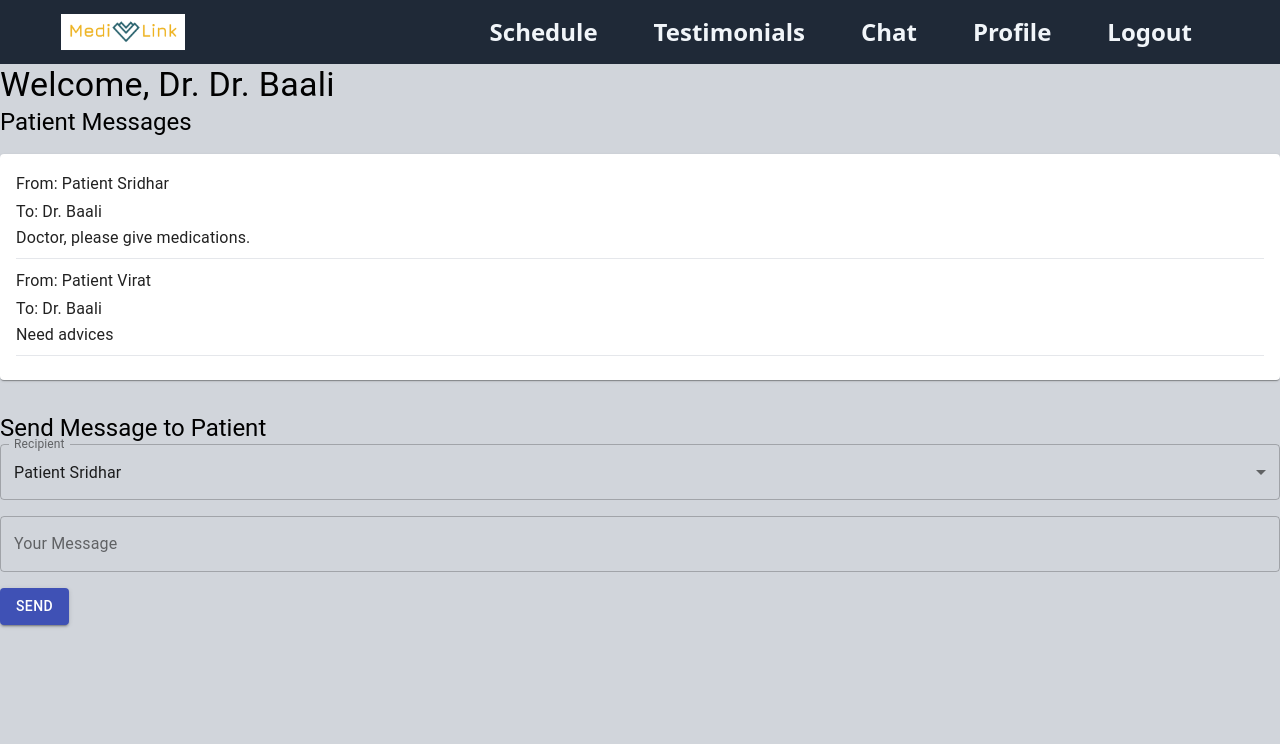
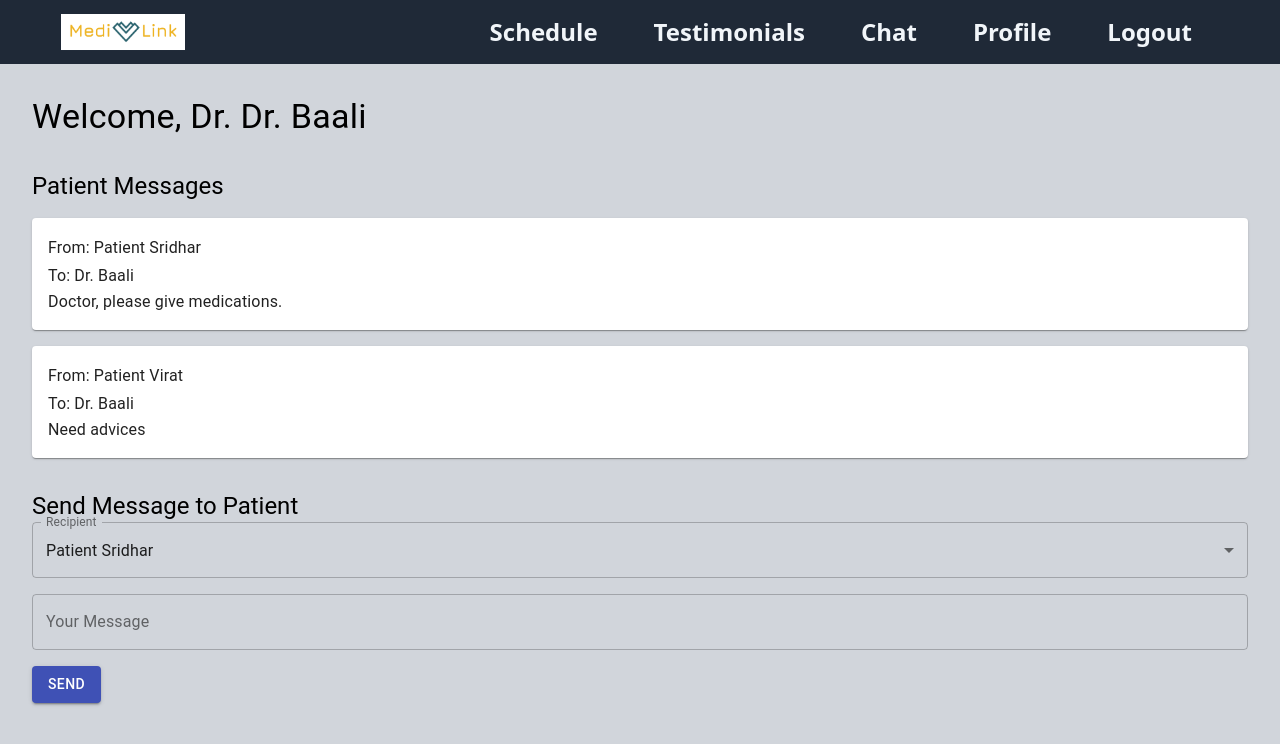
Before and after one commit to pavanpandya/patient-frontend, a Next.js app: page /chatdemo in a window 1280 px wide. Shown: the top 744 px of the page. Built offline with nearby package versions, Linux system fonts and the light colour scheme.

Commit message:
Final Changes

```diff
--- a/src/pages/chatdemo.tsx
+++ b/src/pages/chatdemo.tsx
@@ -1,7 +1,7 @@
 import React, { useState, useEffect } from 'react';
-import { Typography, Paper, TextField, MenuItem, Button } from '@material-ui/core';
+import { Typography, Paper, TextField, MenuItem, Button, makeStyles } from '@material-ui/core';
 import axios from 'axios';
-import Header1 from '@/components/NavBard';
+import Header from '../components/NavBard';
 
 interface Message {
   id: number;
@@ -16,7 +16,22 @@ interface Doctor {
   specialization: string;
 }
 
+const useStyles = makeStyles((theme) => ({
+  root: {
+    padding: theme.spacing(4),
+    '& .MuiTextField-root': {
+      marginBottom: theme.spacing(2),
+    },
+  },
+  messagePaper: {
+    padding: theme.spacing(2),
+    marginTop: theme.spacing(2),
+  },
+}));
+
 const DoctorDashboard: React.FC = () => {
+  const classes = useStyles();
+
   const [messages, setMessages] = useState<Message[]>([
     {
       id: 1,
@@ -62,22 +77,18 @@ const DoctorDashboard: React.FC = () => {
 
   return (
     <main>
-      <Header1 />
-      <div>
+      <Header />
+      <div className={classes.root}>
         <Typography variant="h4">Welcome, Dr. {doctor.name}</Typography>
 
-
-        <Typography variant="h5">Patient Messages</Typography>
-        <Paper style={{ padding: '1rem', marginTop: '1rem' }}>
-          {messages.map(message => (
-            <div key={message.id}>
-              <Typography variant="subtitle1">From: {message.senderName}</Typography>
-              <Typography variant="subtitle1">To: {message.recipientName}</Typography>
-              <Typography variant="body1">{message.message}</Typography>
-              <hr style={{ margin: '0.5rem 0' }} />
-            </div>
-          ))}
-        </Paper>
+        <Typography variant="h5" style={{ marginTop: '2rem' }}>Patient Messages</Typography>
+        {messages.map(message => (
+          <Paper key={message.id} className={classes.messagePaper}>
+            <Typography variant="subtitle1">From: {message.senderName}</Typography>
+            <Typography variant="subtitle1">To: {message.recipientName}</Typography>
+            <Typography variant="body1">{message.message}</Typography>
+          </Paper>
+        ))}
 
         <Typography variant="h5" style={{ marginTop: '2rem' }}>Send Message to Patient</Typography>
         <TextField
@@ -87,7 +98,6 @@ const DoctorDashboard: React.FC = () => {
           fullWidth
           value={recipient}
           onChange={(e) => setRecipient(e.target.value as string)}
-          style={{ marginBottom: '1rem' }}
         >
           {messages.map(message => (
             <MenuItem key={message.senderName} value={message.senderName}>{message.senderName}</MenuItem>
@@ -99,7 +109,6 @@ const DoctorDashboard: React.FC = () => {
           fullWidth
           value={responseMessage}
           onChange={(e) => setResponseMessage(e.target.value)}
-          style={{ marginBottom: '1rem' }}
         />
         <Button variant="contained" color="primary" onClick={() => handleSendMessage(responseMessage)}>Send</Button>
       </div>
--- a/src/pages/index.tsx
+++ b/src/pages/index.tsx
@@ -66,3 +66,4 @@ export default function Home() {
       <Footer />
     </div>
   );
+}
--- a/src/pages/insurance.tsx
+++ b/src/pages/insurance.tsx
@@ -29,18 +29,18 @@ const InsuranceProviderSearchPage: React.FC = () => {
     // Simulated search results
     const results = [
       {
-        companyName: 'Company A',
-        planName: 'Plan 1',
-        planDescription: 'This is Plan 1 description.',
+        companyName: 'Blue Cross Blue Shield',
+        planName: 'Standard Plan',
+        planDescription: 'This is basic plan.',
         dentalIncluded: true,
         visionIncluded: false,
         medicalIncluded: true,
         price: '$100',
       },
       {
-        companyName: 'Company B',
-        planName: 'Plan 2',
-        planDescription: 'This is Plan 2 description.',
+        companyName: 'United Healthcare',
+        planName: 'Standard Plan',
+        planDescription: 'This is basic plan.',
         dentalIncluded: false,
         visionIncluded: true,
         medicalIncluded: false,
--- a/src/pages/search.tsx
+++ b/src/pages/search.tsx
@@ -31,8 +31,8 @@ const DoctorSearchPage: React.FC = () => {
       firstName: 'John',
       lastName: 'Doe',
       ratings: 4.5,
-      hospital: 'Hospital A',
-      hospitalAddress: 'Address of Hospital A',
+      hospital: 'IU Health',
+      hospitalAddress: 'Bloomington, IN, USA',
       speciality: 'Cardiology',
       covidCareSupport: true,
       schedule: {
@@ -45,8 +45,8 @@ const DoctorSearchPage: React.FC = () => {
       firstName: 'Jane',
       lastName: 'Smith',
       ratings: 4.2,
-      hospital: 'Hospital B',
-      hospitalAddress: 'Address of Hospital B',
+      hospital: 'Luddy Hospital',
+      hospitalAddress: 'Chicago, IL, USA',
       speciality: 'Dermatology',
       covidCareSupport: false,
       schedule: {
@@ -59,8 +59,8 @@ const DoctorSearchPage: React.FC = () => {
       firstName: 'Anjali',
       lastName: 'Patel',
       ratings: 5.0,
-      hospital: 'Hospital C',
-      hospitalAddress: 'Address of Hospital C',
+      hospital: 'Patel Hospital',
+      hospitalAddress: 'California, USA',
       speciality: 'Surgeon',
       covidCareSupport: true,
       schedule: {
```
